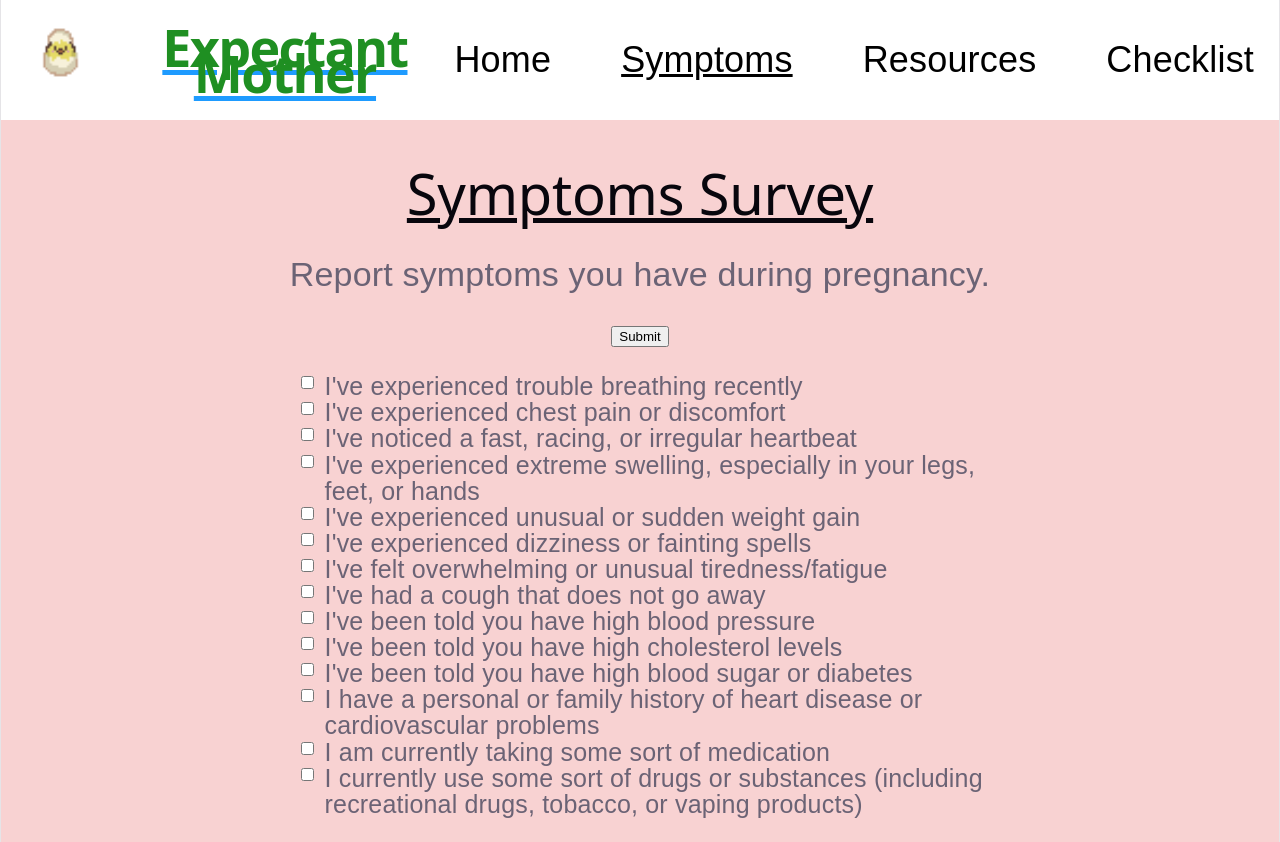
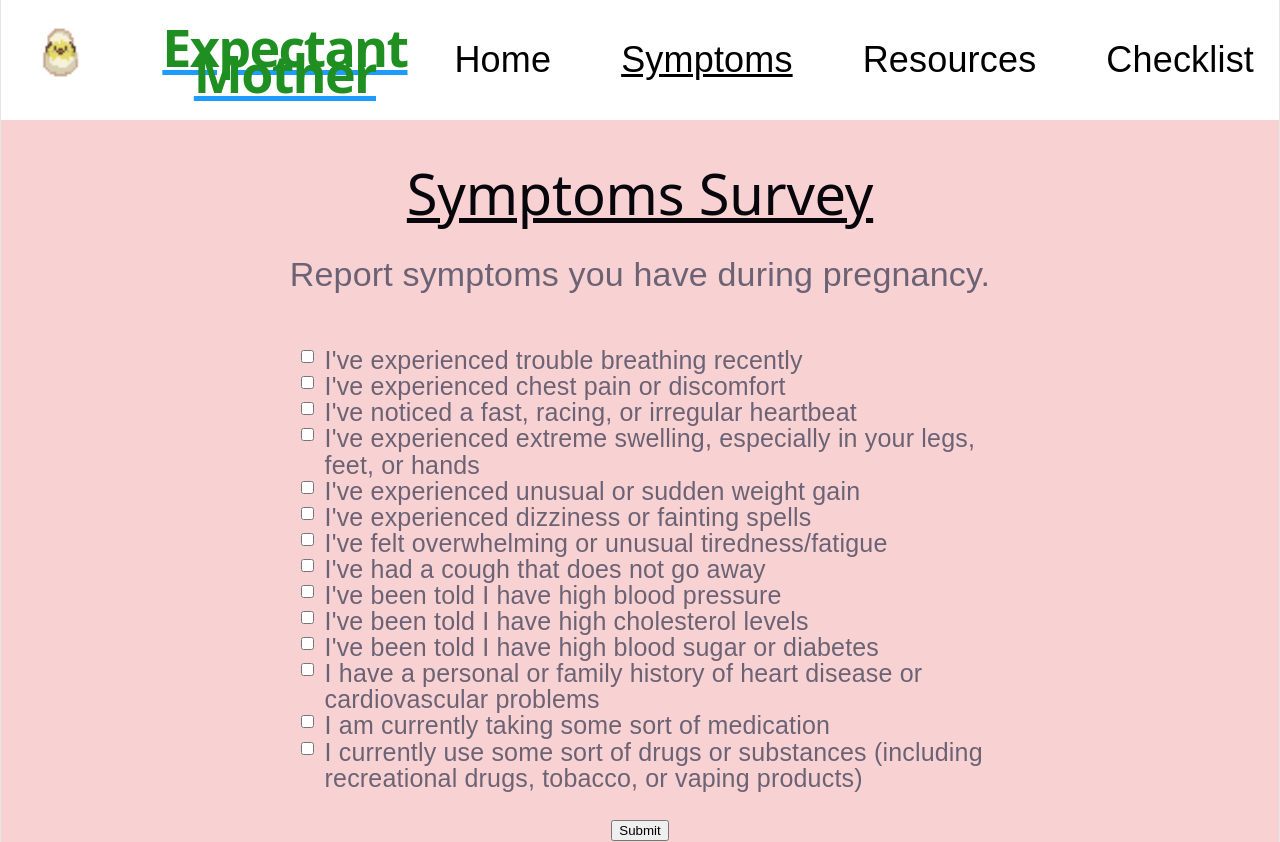
Before and after one commit to eihwang/venushacks26, a React (Vite) app: page /mother in a window 1280 px wide. Built offline with nearby package versions, Linux system fonts and the light colour scheme.

Commit message:
Updated symptoms pages

```diff
--- a/src/App.jsx
+++ b/src/App.jsx
@@ -67,7 +67,6 @@ function MotherPage() {
       </nav><section className="symptoms-section">
         <h2>Symptoms Survey</h2>
         <p>Report symptoms you have during pregnancy.</p>
-        <button type="submit">Submit</button>
 
         <div className="questions">
           <ul>
@@ -79,20 +78,35 @@ function MotherPage() {
             <li><input type="checkbox" name="point" onChange={handleChange} /> I've experienced dizziness or fainting spells</li>
             <li><input type="checkbox" name="point" onChange={handleChange} /> I've felt overwhelming or unusual tiredness/fatigue</li>
             <li><input type="checkbox" name="point" onChange={handleChange} /> I've had a cough that does not go away</li>
-            <li><input type="checkbox" name="point" onChange={handleChange} /> I've been told you have high blood pressure</li>
-            <li><input type="checkbox" name="point" onChange={handleChange} /> I've been told you have high cholesterol levels</li>
-            <li><input type="checkbox" name="point" onChange={handleChange} /> I've been told you have high blood sugar or diabetes</li>
+            <li><input type="checkbox" name="point" onChange={handleChange} /> I've been told I have high blood pressure</li>
+            <li><input type="checkbox" name="point" onChange={handleChange} /> I've been told I have high cholesterol levels</li>
+            <li><input type="checkbox" name="point" onChange={handleChange} /> I've been told I have high blood sugar or diabetes</li>
             <li><input type="checkbox" name="point" onChange={handleChange} /> I have a personal or family history of heart disease or cardiovascular problems</li>
             <li><input type="checkbox" name="point" onChange={handleChange} /> I am currently taking some sort of medication</li>
             <li><input type="checkbox" name="point" onChange={handleChange} /> I currently use some sort of drugs or substances (including recreational drugs, tobacco, or vaping products)</li>
           </ul>
         </div>
+
+        <button type="submit">Submit</button>
       </section>
     </main>
   );
 }
 
 function SupporterPage() {
+  const [inputs, setInputs] = useState({});
+
+  const handleChange = (e) => {
+    const target = e.target;
+    const value = target.type === 'checkbox' ? target.checed : target.value;
+    const name = target.name;
+    setInputs(values => ({ ...values, [name]: value }))
+  }
+
+  const handleSubmit = (event) => {
+    //implement submit logic
+  }
+
   return (
     <main className="page">
       <nav className="navbar">
@@ -113,11 +127,26 @@ function SupporterPage() {
         <h2>Symptoms Survey</h2>
         <p>Report symptoms you have experienced during pregnancy.</p>
 
-        <div className="question-row">
-          <span>Question:</span>
-          <span>Yes</span>
-          <span>No</span>
+        <div className="questions">
+          <ul>
+            <li><input type="checkbox" name="point" onChange={handleChange} /> Expectant mother has experienced trouble breathing recently</li>
+            <li><input type="checkbox" name="point" onChange={handleChange} /> Expectant mother has experienced chest pain or discomfort</li>
+            <li><input type="checkbox" name="point" onChange={handleChange} /> Expectant mother has noticed a fast, racing, or irregular heartbeat</li>
+            <li><input type="checkbox" name="point" onChange={handleChange} /> Expectant mother has experienced extreme swelling, especially in your legs, feet, or hands</li>
+            <li><input type="checkbox" name="point" onChange={handleChange} /> Expectant mother has experienced unusual or sudden weight gain</li>
+            <li><input type="checkbox" name="point" onChange={handleChange} /> Expectant mother has experienced dizziness or fainting spells</li>
+            <li><input type="checkbox" name="point" onChange={handleChange} /> Expectant mother has felt overwhelming or unusual tiredness/fatigue</li>
+            <li><input type="checkbox" name="point" onChange={handleChange} /> Expectant mother has had a cough that does not go away</li>
+            <li><input type="checkbox" name="point" onChange={handleChange} /> Expectant mother has high blood pressure</li>
+            <li><input type="checkbox" name="point" onChange={handleChange} /> Expectant mother has high cholesterol levels</li>
+            <li><input type="checkbox" name="point" onChange={handleChange} /> Expectant mother has high blood sugar or diabetes</li>
+            <li><input type="checkbox" name="point" onChange={handleChange} /> Expectant mother has a personal or family history of heart disease or cardiovascular problems</li>
+            <li><input type="checkbox" name="point" onChange={handleChange} /> Expectant mother is currently taking some sort of medication</li>
+            <li><input type="checkbox" name="point" onChange={handleChange} /> Expectant mother currently uses some sort of drugs or substances (including recreational drugs, tobacco, or vaping products)</li>
+          </ul>
         </div>
+
+        <button type="submit">Submit</button>
       </section>
     </main>
   );
```
